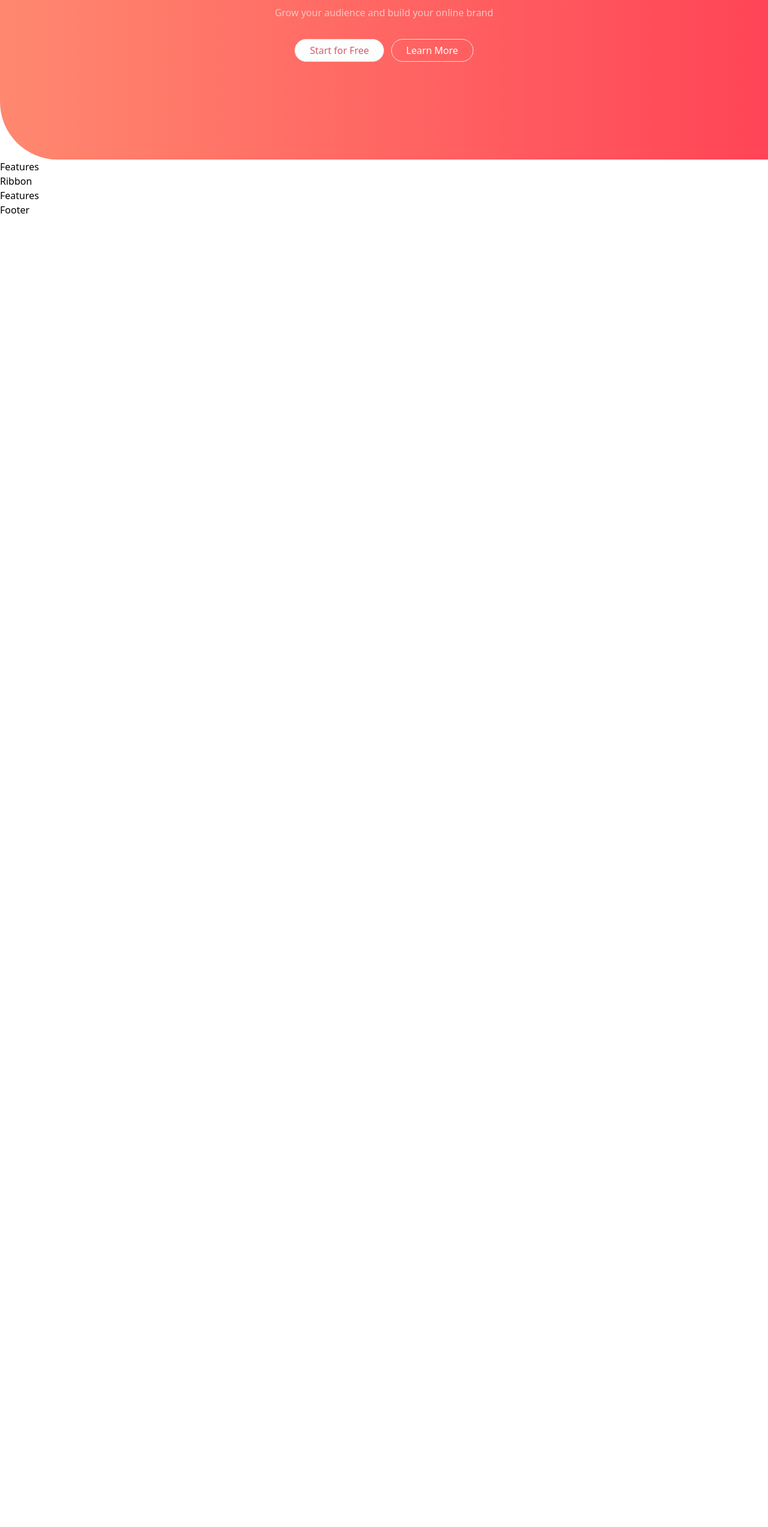
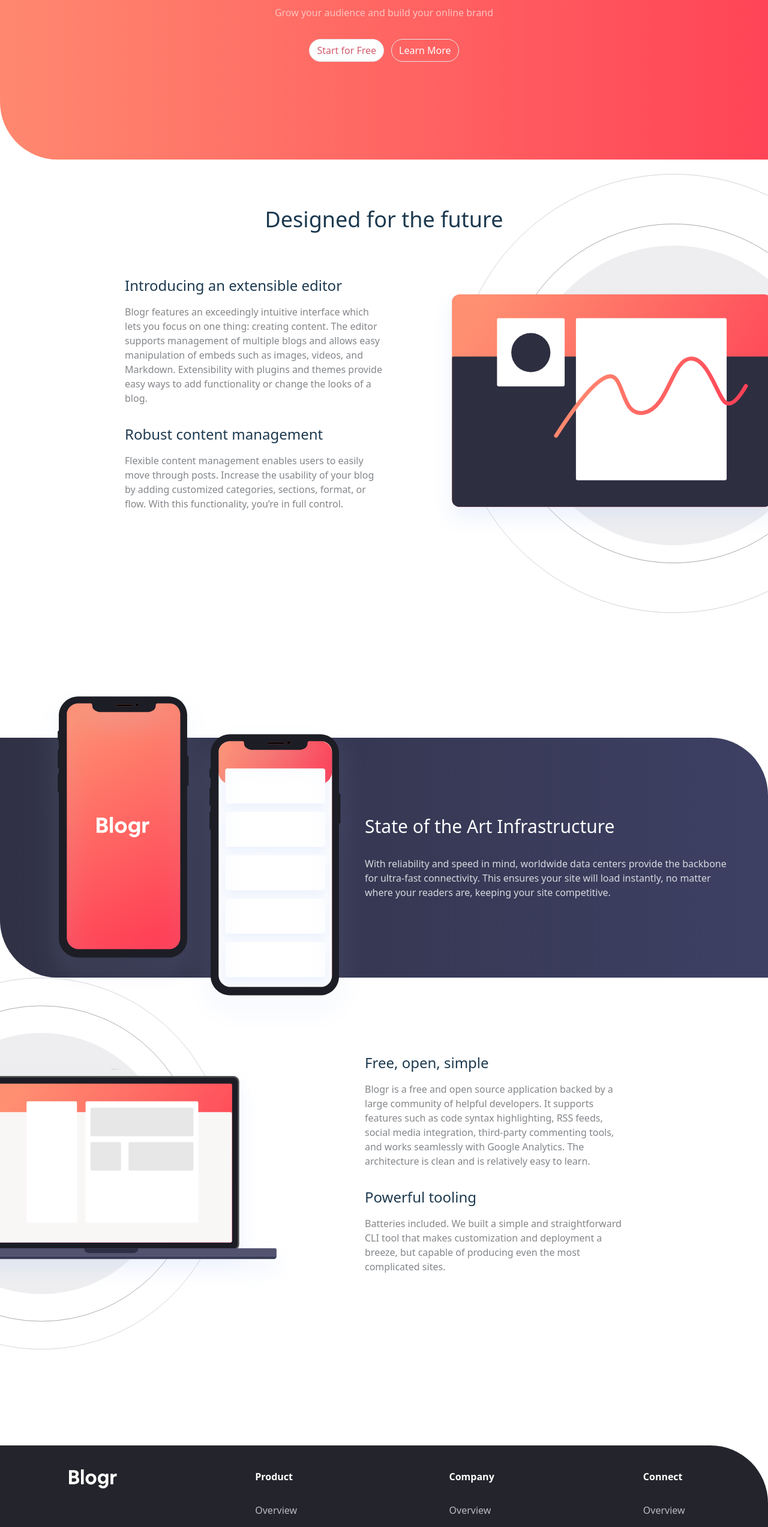
Before and after one commit to RPRd001/blog-landing-page, a React (Vite) app: page / in a window 1280 px wide. Shown: the part 234-2780 px from the top of the page at 60% size. Before the commit the page ends 800 px from the top, so only its background shows below. Built offline with nearby package versions, Linux system fonts and the light colour scheme.

Commit message:
Stable Desktop Design Completed

```diff
--- a/src/components/Features.jsx
+++ b/src/components/Features.jsx
@@ -1,9 +1,54 @@
-import React from 'react'
+import illustrationDesktop from "../images/illustration-editor-desktop.svg";
 
 const Features = () => {
-  return (
-    <div>Features</div>
-  )
-}
+	return (
+		// overflow-hidden
 
-export default Features
+		<section className="flex flex-col items-center py-20 overflow-hidden gap-8">
+			<h2 className="text-4xl text-[#1c394f]">Designed for the future</h2>
+
+			{/* Container */}
+			<div className="self-end flex flex-row items-center relative left-52 gap-20  bottom-32">
+				{/* Text Section*/}
+				<div className="flex flex-col items-start gap-8">
+					{/* Text Block 1 */}
+					<div className="flex flex-col gap-4">
+						<h3 className="text-2xl text-[#1c394f]">
+							Introducing an extensible editor
+						</h3>
+						<p className="text-[#83868a]">
+							Blogr features an exceedingly intuitive interface which lets you
+							focus on one thing: creating content. The editor supports
+							management of multiple blogs and allows easy manipulation of
+							embeds such as images, videos, and Markdown. Extensibility with
+							plugins and themes provide easy ways to add functionality or
+							change the looks of a blog.
+						</p>
+					</div>
+
+					{/* Text Block 1 */}
+					<div className="flex flex-col gap-4">
+						<h3 className="text-2xl text-[#1c394f]">
+							Robust content management
+						</h3>
+						<p className="text-[#83868a]">
+							Flexible content management enables users to easily move through
+							posts. Increase the usability of your blog by adding customized
+							categories, sections, format, or flow. With this functionality,
+							you’re in full control.
+						</p>
+					</div>
+				</div>
+
+				{/* Image Section */}
+				<img
+					className="max-w-[48rem]"
+					src={illustrationDesktop}
+					alt="a modern design artwork"
+				/>
+			</div>
+		</section>
+	);
+};
+
+export default Features;
--- /dev/null
+++ b/src/components/FeaturesReversed.jsx
@@ -0,0 +1,48 @@
+import illustrationLaptopDesktop from "../images/illustration-laptop-desktop.svg";
+
+const Features = () => {
+	return (
+		// overflow-hidden
+
+		<section className="flex flex-col items-center py-20 overflow-hidden gap-8">
+
+			{/* Container */}
+			<div className="self-end flex flex-row-reverse items-center relative gap-20  bottom-20 right-60">
+				{/* Text Section*/}
+				<div className="flex flex-col items-start gap-8">
+					{/* Text Block 1 */}
+					<div className="flex flex-col gap-4">
+						<h3 className="text-2xl text-[#1c394f]">Free, open, simple</h3>
+						<p className="text-[#83868a]">
+							Blogr is a free and open source application backed by a large
+							community of helpful developers. It supports features such as code
+							syntax highlighting, RSS feeds, social media integration,
+							third-party commenting tools, and works seamlessly with Google
+							Analytics. The architecture is clean and is relatively easy to
+							learn.
+						</p>
+					</div>
+
+					{/* Text Block 1 */}
+					<div className="flex flex-col gap-4">
+						<h3 className="text-2xl text-[#1c394f]">Powerful tooling</h3>
+						<p className="text-[#83868a]">
+							Batteries included. We built a simple and straightforward CLI tool
+							that makes customization and deployment a breeze, but capable of
+							producing even the most complicated sites.
+						</p>
+					</div>
+				</div>
+
+				{/* Image Section */}
+				<img
+					className="max-w-[48rem]"
+					src={illustrationLaptopDesktop}
+					alt="a modern design artwork"
+				/>
+			</div>
+		</section>
+	);
+};
+
+export default Features;
--- a/src/components/Footer.jsx
+++ b/src/components/Footer.jsx
@@ -1,8 +1,37 @@
-import React from 'react'
+import logo from "../images/logo.svg";
 
 const Footer = () => {
   return (
-    <div>Footer</div>
+    <footer className="flex flex-row items-start justify-around bg-[#24242c] rounded-tr-[6rem] py-10">
+      <img src={logo} alt="Blogr Logo" className="w-20" />
+
+      <ul className="flex flex-col items-start gap-3">
+        <li className="font-bold text-white mb-5">Product</li>
+        <li className="text-[#bbbbc3]">Overview</li>
+        <li className="text-[#bbbbc3]">Pricing</li>
+        <li className="text-[#bbbbc3]">Marketplace</li>
+        <li className="text-[#bbbbc3]">Features</li>
+        <li className="text-[#bbbbc3]">Integrations</li>
+      </ul>
+
+      <ul className="flex flex-col items-start gap-3">
+        <li className="font-bold text-white mb-5">Company</li>
+        <li className="text-[#bbbbc3]">Overview</li>
+        <li className="text-[#bbbbc3]">Pricing</li>
+        <li className="text-[#bbbbc3]">Marketplace</li>
+        <li className="text-[#bbbbc3]">Features</li>
+        <li className="text-[#bbbbc3]">Integrations</li>
+      </ul>
+
+      <ul className="flex flex-col items-start gap-3">
+        <li className="font-bold text-white mb-5">Connect</li>
+        <li className="text-[#bbbbc3]">Overview</li>
+        <li className="text-[#bbbbc3]">Pricing</li>
+        <li className="text-[#bbbbc3]">Marketplace</li>
+        <li className="text-[#bbbbc3]">Features</li>
+        <li className="text-[#bbbbc3]">Integrations</li>
+      </ul>
+    </footer>
   )
 }
 
--- a/src/components/Hero.jsx
+++ b/src/components/Hero.jsx
@@ -1,11 +1,11 @@
 const Hero = () => {
 	return (
-		<div className="bg-gradient-to-r to-[#ff4457] from-[#ff886f] h-60 py-20 h-[500px] max-h-[500px] rounded-bl-[6rem] flex flex-col items-center justify-center gap-8">
+		<div className="bg-gradient-to-r to-[#ff4457] from-[#ff886f] py-20 h-[500px] max-h-[500px] rounded-bl-[6rem] flex flex-col items-center justify-center gap-8 w-full">
 			<h1 className="text-5xl text-white">A modern publishing platform</h1>
 			<p className="text-[#fec3bf]">Grow your audience and build your online brand</p>
 			<div className="flex flex-row items-center gap-3">
-				<button className="border rounded-full py-1.5 px-6 bg-[#fdfefe] text-[#d35c6e]">Start for Free</button>
-				<button className="border rounded-full py-1.5 px-6 bg-transparent text-white">Learn More</button>
+				<button className="border rounded-full py-1.5 px-3 bg-[#fdfefe] text-[#d35c6e]">Start for Free</button>
+				<button className="border rounded-full py-1.5 px-3 bg-transparent text-white">Learn More</button>
 			</div>
 		</div>
 	);
--- a/src/components/Main.jsx
+++ b/src/components/Main.jsx
@@ -1,16 +1,17 @@
 import Hero from "./Hero";
 import Features from "./Features";
 import Ribbon from "./Ribbon";
+import FeaturesReversed from "./FeaturesReversed"
 
 const Main = () => {
 	return (
-		<main className="min-h-full w-full">
+		<main className="min-h-full w-full flex flex-col items-center">
 			<Hero />
 			{/* Right side features */}
 			<Features />
 			<Ribbon />
 			{/* Left side features */}
-			<Features />
+			<FeaturesReversed />
 		</main>
 	);
 };
--- a/src/components/Navigation.jsx
+++ b/src/components/Navigation.jsx
@@ -3,7 +3,7 @@
 
 const Navigation = () => {
 	return (
-		<header className="flex flex-row justify-around fixed w-full py-6 bg-transparent">
+		<header className="flex flex-row justify-around absolute  w-full py-6 bg-transparent">
 			<nav className="flex flex-row items-center justify-between gap-8">
 				<img src={logo} alt="Blogr Logo" className="w-20" />
 				<ul className="flex flex-row items-center gap-6 text-[#fec3bf]">
@@ -23,7 +23,7 @@
 			</nav>
 			<div id="button-container" className="flex flex-row gap-2 items-center">
 				<button className="text-[#fdcdc9]">Login</button>
-				<button className="border rounded-full py-1.5 px-6 bg-[#fdfefe] text-[#d35c6e]">
+				<button className="border rounded-full py-1.5 px-3 bg-[#fdfefe] text-[#d35c6e]">
 					Sign Up
 				</button>
 			</div>
--- a/src/components/Ribbon.jsx
+++ b/src/components/Ribbon.jsx
@@ -1,9 +1,22 @@
-import React from 'react'
+import illustrationPhones from "../images/illustration-phones.svg"
 
 const Ribbon = () => {
-  return (
-    <div>Ribbon</div>
-  )
-}
+	return (
+		<section>
+			<div className="flex flex-row items-center justify-between  bg-gradient-to-r from-[#303145] to-[#3d4063] h-[400px] px-14 rounded-bl-[6rem] rounded-tr-[6rem]">
+				<img src={illustrationPhones} alt="cellphone with Blogr App on the screen" />
+				<div className="flex flex-col items-start justify-around gap-8">
+					<h2 className="text-[#fdfdfe] text-3xl">State of the Art Infrastructure</h2>
+					<p className="text-[#d8dadf]">
+						With reliability and speed in mind, worldwide data centers provide
+						the backbone for ultra-fast connectivity. This ensures your site
+						will load instantly, no matter where your readers are, keeping your
+						site competitive.
+					</p>
+				</div>
+			</div>
+		</section>
+	);
+};
 
-export default Ribbon
+export default Ribbon;
```
